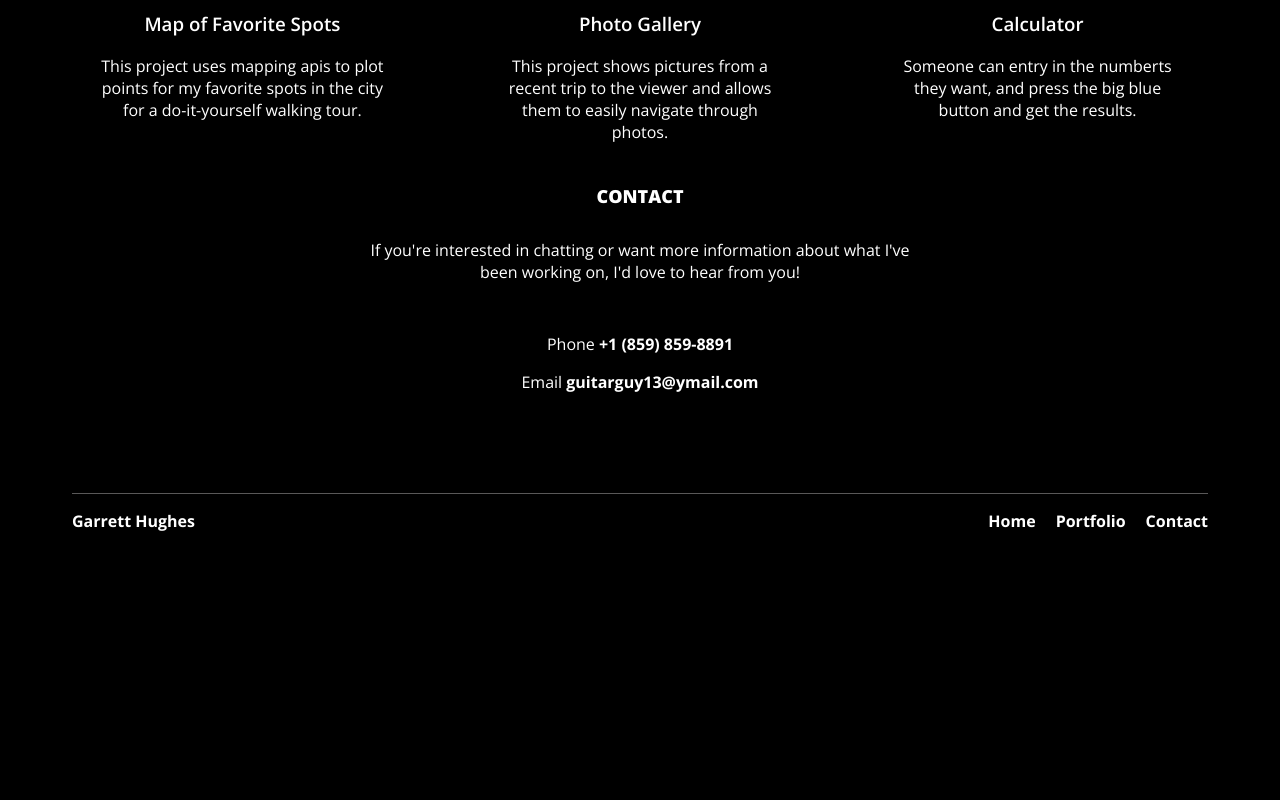
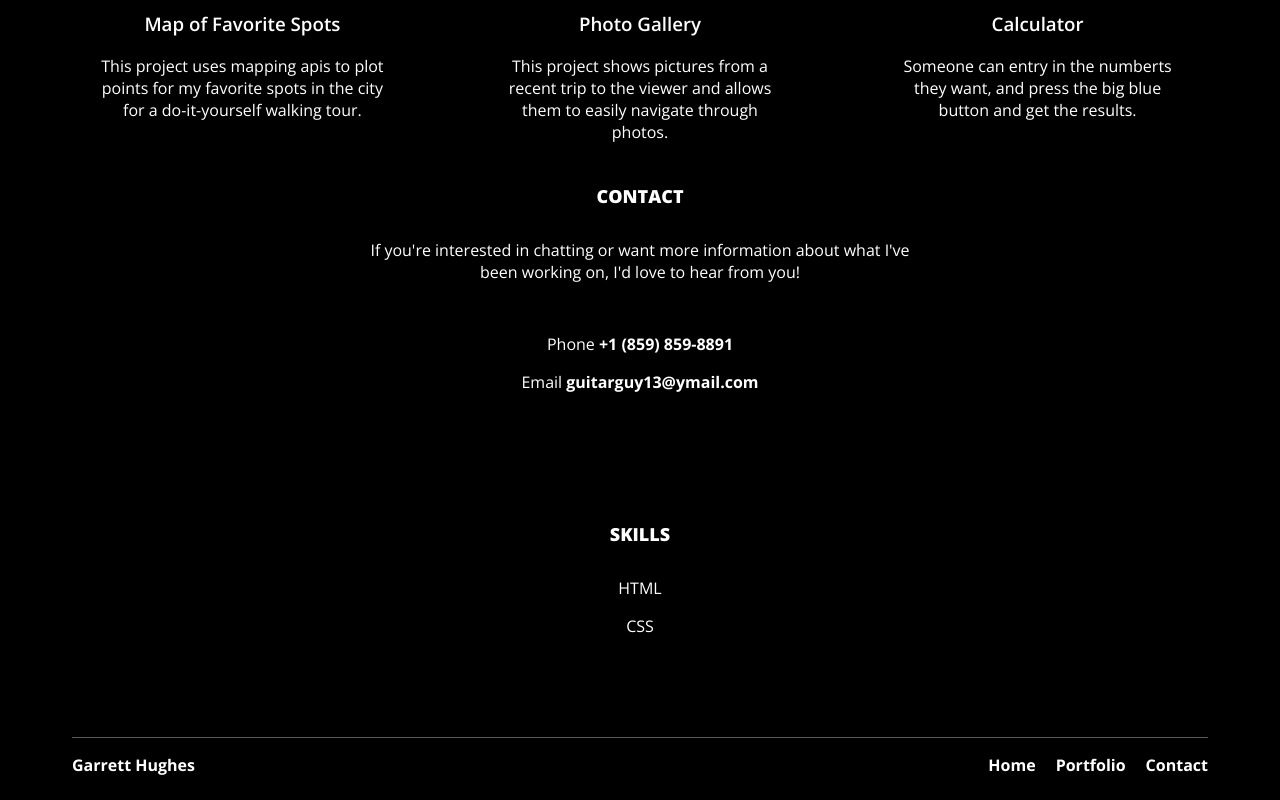
Before and after one commit to ghughes13/TTH-FED-Project-2-Pt2, a plain HTML site: page index.html in a window 1280 px wide. Shown: the part 1294-2094 px from the top of the page. Before the commit the page ends 1850 px from the top, so only its background shows below. Drawn offline with nearby package versions, Linux system fonts and the light colour scheme.

Commit message:
Update index.html

```diff
--- a/index.html
+++ b/index.html
@@ -17,7 +17,7 @@
      <li><a href="#top">Home</a></li>
      <li><a href="#portfolio">Portfolio</a></li>
      <li><a href="#contact">Contact</a></li>
-     <li><a href="http://www.ghughes13.com" target="_blank">Portfolio-2</a></li>
+     <li><a href="#skillz" target="_blank">Skills</a></li>
    </ul>
  </nav>
 
@@ -76,6 +76,12 @@
      <p>Email     <a href="#" class="contact-info">guitarguy13@ymail.com</a></p>
    </div>
 
+   <div class="contact-container" id="skillz">
+     <h2>Skills</h2>
+     <p>HTML</p>
+     <p>CSS</p>
+   </div>
+
    <footer>
      <p class="name">
        Garrett Hughes
```
